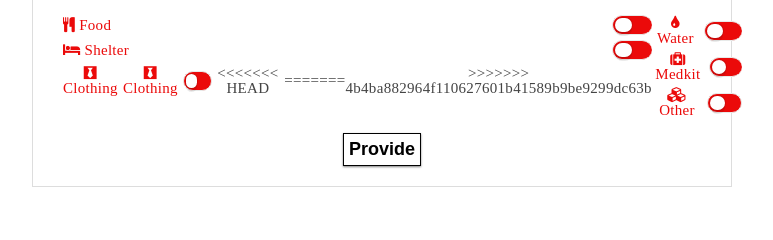
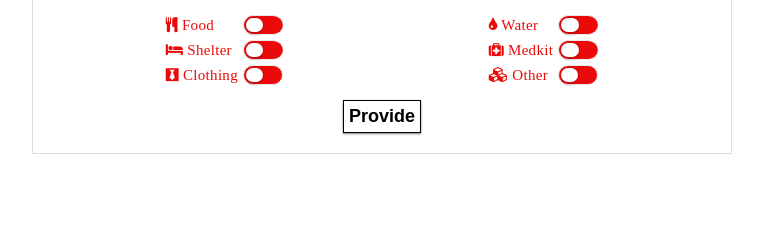
Before and after one commit to team-anything/offgrid, a Django app: page /app/map/ in a window 1280 px wide. Shown: the part 502-742 px from the top of the page, without its empty margins (258-1031 px from the left). Run offline with Django 3.2, Linux system fonts and the light colour scheme; data that the repository does not hold is empty; some libraries are stand-ins or nearby versions; some web fonts are replaced.

Commit message:
jinja debugged

```diff
--- a/Web/digital/templates/app/map.html
+++ b/Web/digital/templates/app/map.html
@@ -120,11 +120,7 @@
                         <li class="tg-list-item">
                             <input class="tgl tgl-ios" id="cbx3" type="checkbox" name="cbx3" />
                             <label class="tgl-btn" for="cbx3"></label>
-<<<<<<< HEAD
                             <div class="tgl-list-item-name"><i class="fa fa-black-tie"></i> Clothing</div>
-=======
-                            <div class="tgl-list-item-name"><i class="fa  fa-black-tie"></i> Clothing</div>
->>>>>>> 4b4ba882964f110627601b41589b9be9299dc63b
                         </li>
                     </ul>
                     <ul class="tg-list">
@@ -151,11 +147,10 @@
     </section>
 </div>
 <script>
-    var button = [] { %
-        for i in fin %
-    }
-    button.push('{{i}}') { % endfor %
-    }
+    var button = []
+    {% for i in fin %}
+        button.push('{{i}}')
+    {% endfor %}
     console.log("TTTTTTTTTTTTT")
     console.log(button)
     for (var i = 0; i < 6; i++) {
```
